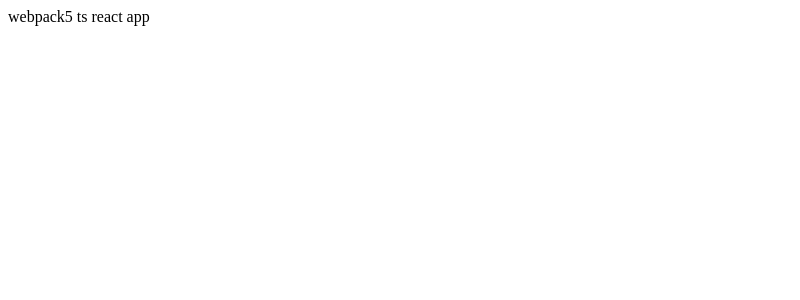
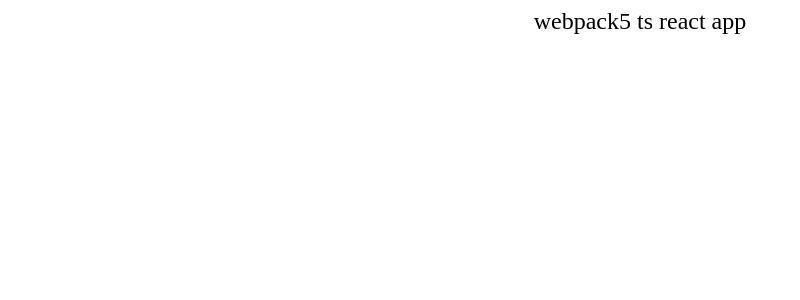
Before and after one commit to lipans/webpack5-ts-react-app, a React app: page / in a window 1280 px wide. Shown: the top 300 px of the page, without its empty margins (0-800 px from the left). Built offline with nearby package versions, Linux system fonts and the light colour scheme.

Commit message:
feat: support sass/scss

```diff
--- a/package.json
+++ b/package.json
@@ -12,7 +12,11 @@
   "devDependencies": {
     "@babel/preset-react": "^7.22.5",
     "babel-loader": "^9.1.3",
+    "css-loader": "^6.8.1",
     "html-webpack-plugin": "^5.5.3",
+    "sass": "^1.66.1",
+    "sass-loader": "^13.3.2",
+    "style-loader": "^3.3.3",
     "webpack": "^5.88.2",
     "webpack-cli": "^5.1.4",
     "webpack-dev-server": "^4.15.1"
--- a/src/App.js
+++ b/src/App.js
@@ -1,3 +1,5 @@
+import "./App.scss"
+
 function App() {
     return (
         <div className="App">
--- /dev/null
+++ b/src/App.scss
@@ -0,0 +1,7 @@
+.App {
+    text-align: center;
+
+    span {
+        font-size: 24px;
+    }
+}
--- a/webpack.config.js
+++ b/webpack.config.js
@@ -15,6 +15,14 @@
   module: {
     rules: [
       {
+        test: /\.s[ca]ss$/,
+        use: [
+          'style-loader',
+          'css-loader',
+          'sass-loader',
+        ]
+      },
+      {
         test: /\.(ts|tsx|js)$/,
         loader: 'babel-loader',
         exclude: /node_modules/,
```
Also changed, not shown: 1 other file (tests, documents, lock files or other folders).
